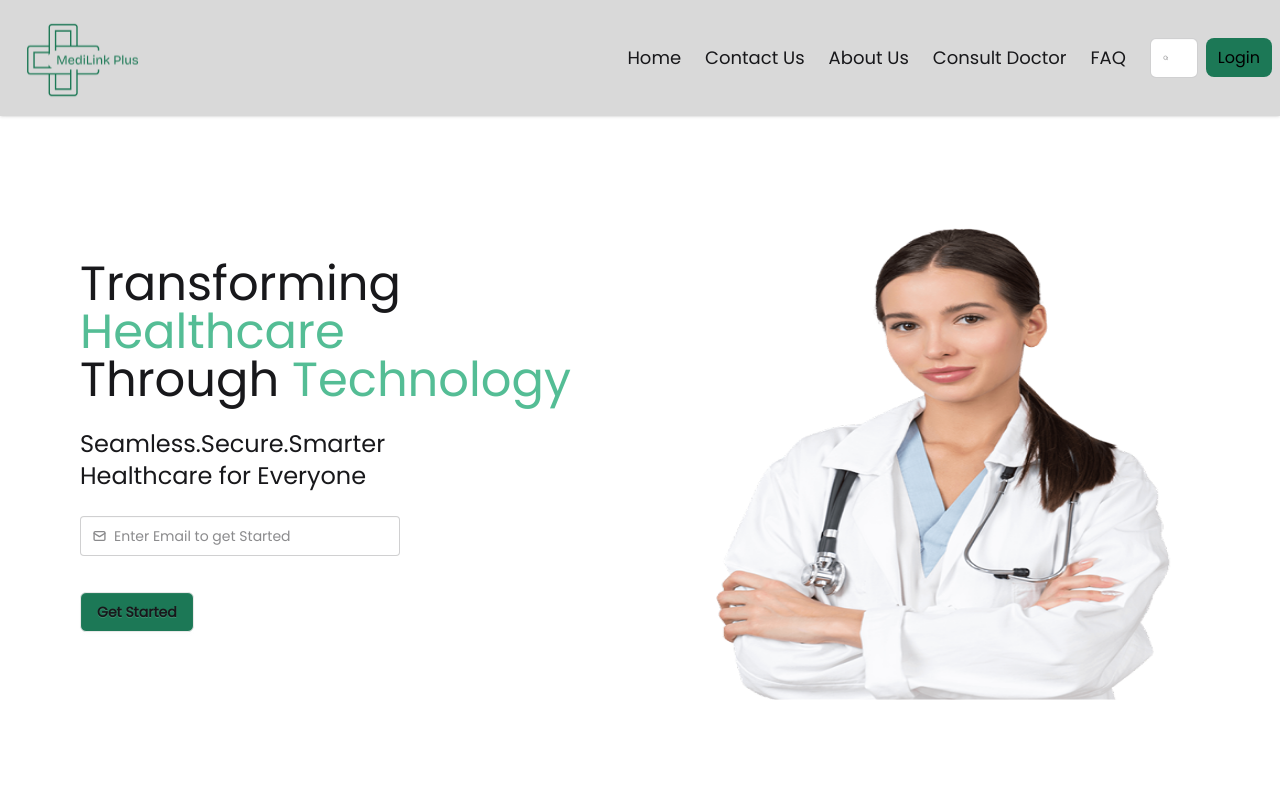
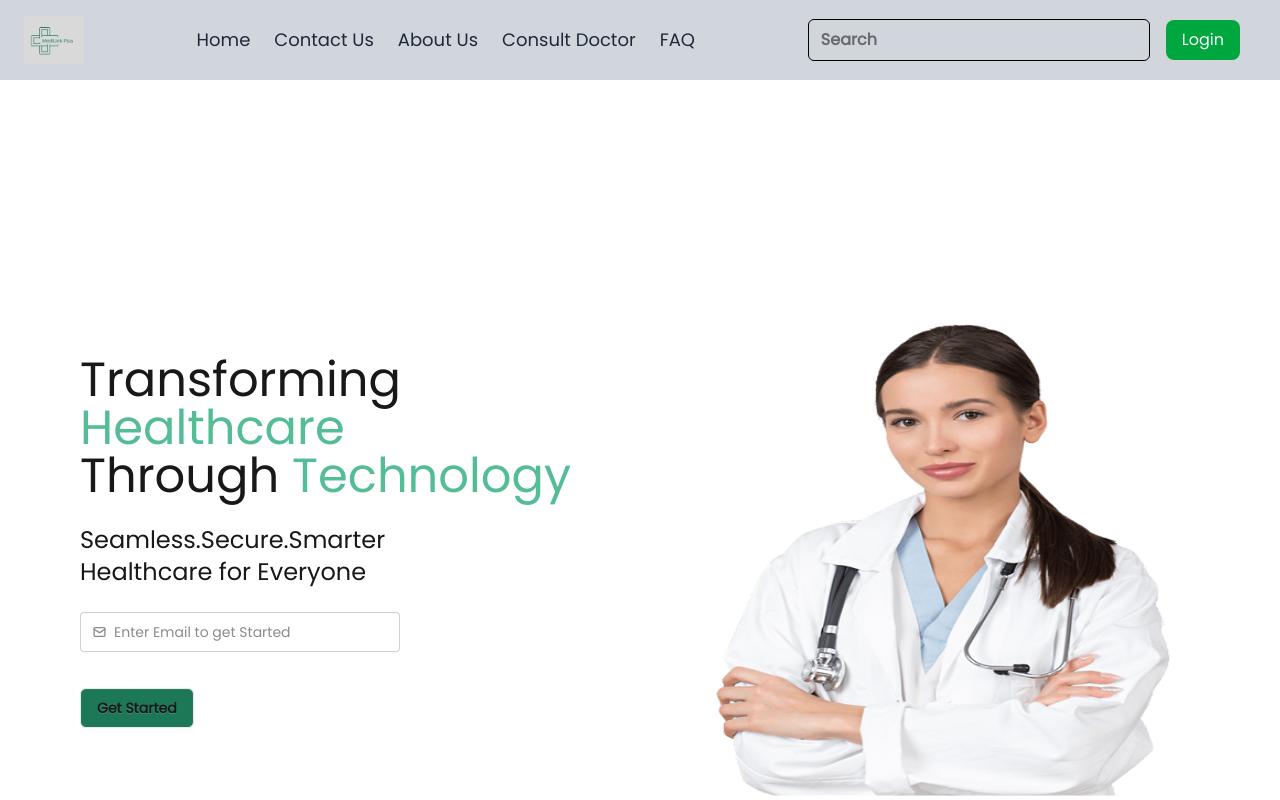
Before and after one commit to Vanshvala23/Med-Tech, a React (Vite) app in the folder client/: page / in a window 1280 px wide. Shown: the top 800 px of the page. Built offline with nearby package versions, Linux system fonts and the light colour scheme.

Commit message:
Created and updated modules

```diff
--- a/client/index.html
+++ b/client/index.html
@@ -4,6 +4,7 @@
     <meta charset="UTF-8" />
     <link rel="icon" type="image/svg+xml" href="/Logo.jpg" />
     <meta name="viewport" content="width=device-width, initial-scale=1.0" />
+    <link href="/client/src/index.css" rel="stylesheet" />
     <title>MedilinkPlus</title>
   </head>
   <body>
--- a/client/package.json
+++ b/client/package.json
@@ -11,7 +11,7 @@
   },
   "dependencies": {
     "@tailwindcss/postcss": "^4.0.15",
-    "@tailwindcss/vite": "^4.0.15",
+    "@tailwindcss/vite": "^4.0.17",
     "postcss": "^8.5.3",
     "react": "^19.0.0",
     "react-dom": "^19.0.0",
@@ -19,7 +19,7 @@
     "react-router-dom": "^7.4.0",
     "react-slick": "^0.30.3",
     "slick-carousel": "^1.8.1",
-    "tailwindcss": "^4.0.15"
+    "tailwindcss": "^4.0.17"
   },
   "devDependencies": {
     "@eslint/js": "^9.21.0",
--- a/client/src/components/AboutUs.jsx
+++ b/client/src/components/AboutUs.jsx
@@ -4,11 +4,11 @@ import { Link } from 'react-router-dom'
 function AboutUs() {
   return (
     <>
-      <Link to ="/">
+      {/* <Link to ="/">
         <button className="bg-[#1c7856] mt-35 rounded-full font-bold px-4 py-2 hover:bg-green-300 duration-300 cursor-pointer ">
           Back
         </button>
-      </Link>
+      </Link> */}
       <div className="max-w-screen-2xl container mx-auto md:px-20 px-4 my-30">
         <div>
           <h1 className="text-3xl font-semibold md:text-3xl mt-15">
--- a/client/src/components/Contact.jsx
+++ b/client/src/components/Contact.jsx
@@ -10,11 +10,11 @@ function Contact() {
     return (
       <>
         <div className="max w-scrren-2xl container mx-auto md:px-20 px-4 flex flex-col md:flex-row">
-          <div className=" w-full order-2 md:order-1 md:w-1/2 mt-40">
+          <div className=" w-full order-2 md:order-1 md:w-1/2 mt-20">
             <h1 className="font-bold text-4xl">
               Contact <span className="text-[#1c7856] font-bold">Us</span>
             </h1>
-            <div className="mt-5 space-y-2">
+            <div className="mt-4 space-y-2">
               <span>Name :</span>
               <br />
               {errors.name && (
--- a/client/src/components/Faq.jsx
+++ b/client/src/components/Faq.jsx
@@ -9,7 +9,7 @@ function Faq() {
           Frequently asked Questions (FAQ){" "}
           <span className="font-bold text-[#1c7856]">MediLinkPlus</span>
         </h1>
-        <div className="mt-60 w-90 md:w-400">
+        <div className="mt-40 w-90 md:w-400">
           <div className="collapse collapse-arrow bg-base-100 border border-black">
             <input type="radio" name="my-accordion-2" defaultChecked />
             <div className="collapse-title font-semibold">
--- a/client/src/components/Footer.jsx
+++ b/client/src/components/Footer.jsx
@@ -5,7 +5,7 @@ function Footer() {
     return (
         <div>
             <hr/>
-          <footer className="footer sm:footer-horizontal bg-[#d9d9d9] text-base-content p-10">
+          <footer className="footer sm:footer-horizontal bg-gray-500 text-base-content p-10">
             <nav>
               <h6 className="footer-title">Services</h6>
               <a className="link link-hover">Help center</a>
@@ -28,7 +28,7 @@ function Footer() {
               <a className="link link-hover">Data security</a>
             </nav>
           </footer>
-          <footer className="footer bg-[#d9d9d9] text-base-content border-[#d9d9d9] border-t px-10 py-4">
+          <footer className="footer bg-gray-500 text-base-content border-t px-10 py-4">
             <aside className="grid-flow-col items-center">
               <img src={Logo} className="w-20 h-20 " />
               <path d="M22.672 15.226l-2.432.811.841 2.515c.33 1.019-.209 2.127-1.23 2.456-1.15.325-2.148-.321-2.463-1.226l-.84-2.518-5.013 1.677.84 2.517c.391 1.203-.434 2.542-1.831 2.542-.88 0-1.601-.564-1.86-1.314l-.842-2.516-2.431.809c-1.135.328-2.145-.317-2.463-1.229-.329-1.018.211-2.127 1.231-2.456l2.432-.809-1.621-4.823-2.432.808c-1.355.384-2.558-.59-2.558-1.839 0-.817.509-1.582 1.327-1.846l2.433-.809-.842-2.515c-.33-1.02.211-2.129 1.232-2.458 1.02-.329 2.13.209 2.461 1.229l.842 2.515 5.011-1.677-.839-2.517c-.403-1.238.484-2.553 1.843-2.553.819 0 1.585.509 1.85 1.326l.841 2.517 2.431-.81c1.02-.33 2.131.211 2.461 1.229.332 1.018-.21 2.126-1.23 2.456l-2.433.809 1.622 4.823 2.433-.809c1.242-.401 2.557.484 2.557 1.838 0 .819-.51 1.583-1.328 1.847m-8.992-6.428l-5.01 1.675 1.619 4.828 5.011-1.674-1.62-4.829z"></path>
--- a/client/src/components/Navbar.jsx
+++ b/client/src/components/Navbar.jsx
@@ -1,130 +1,55 @@
-import React, { useEffect, useState } from "react";
+import React, { useState, useEffect } from "react";
 import Logo from "../../public/Logo.jpg";
 import Login from "./Login";
 
 function Navbar() {
   const [sticky, setSticky] = useState(false);
+
   useEffect(() => {
     const handleScroll = () => {
-      if (window.scrollY > 0) {
-        setSticky(true);
-      } else {
-        setSticky(false);
-      }
+      setSticky(window.scrollY > 50);
     };
     window.addEventListener("scroll", handleScroll);
-    return () => {
-      window.removeEventListener("scroll", handleScroll);
-    };
+    return () => window.removeEventListener("scroll", handleScroll);
   }, []);
-  const navItems = (
-    <>
-      <li>
-        <a href="/" className="text-lg">
-          Home
-        </a>
-      </li>
-      <li>
-        <a href="/contact" className="text-lg">
-          Contact Us
-        </a>
-      </li>
-      <li>
-        <a href="/about" className="text-lg">
-          About Us
-        </a>
-      </li>
-      <li>
-        <a className="text-lg">Consult Doctor</a>
-      </li>
-      <li>
-        <a href="/faq" className="text-lg">
-          FAQ
-        </a>
-      </li>
-    </>
-  );
+
   return (
     <>
-      <div
-        className={`max-w-screen container-auto mx:auto fixed top-0 left-0 right-0  ${
-          sticky
-            ? "sticky-navbar shadow-md bg-base-400 duration-300 transition-all ease-in-out"
-            : ""
+      <nav
+        className={`fixed top-0 left-0 right-0 z-50 w-full ${
+          sticky ? "bg-gray-300 shadow-lg" : "bg-gray-300"
         }`}
       >
-        <div className="navbar bg-[#d9d9d9] shadow-sm">
-          <div className="navbar-start">
-            <div className="dropdown">
-              <div
-                tabIndex={0}
-                role="button"
-                className="btn btn-ghost lg:hidden"
-              >
-                <svg
-                  xmlns="http://www.w3.org/2000/svg"
-                  className="h-5 w-5"
-                  fill="none"
-                  viewBox="0 0 24 24"
-                  stroke="currentColor"
-                >
-                  {" "}
-                  <path
-                    strokeLinecap="round"
-                    strokeLinejoin="round"
-                    strokeWidth="2"
-                    d="M4 6h16M4 12h8m-8 6h16"
-                  />{" "}
-                </svg>
-              </div>
-              <ul
-                tabIndex={0}
-                className="menu menu-sm dropdown-content bg-white rounded-box z-1 mt-3 w-52 p-2 shadow"
-              >
-                {navItems}
-              </ul>
+        <div className="max-w-screen-xl mx-auto flex items-center justify-between px-6 py-4">
+          <a href="/">
+            <img src={Logo} alt="Logo" className="h-12 w-auto object-contain" />
+          </a>
+          <ul className="hidden md:flex space-x-6 text-lg text-gray-800">
+            <li><a href="/" className="hover:text-gray-600">Home</a></li>
+            <li><a href="/contact" className="hover:text-gray-600">Contact Us</a></li>
+            <li><a href="/about" className="hover:text-gray-600">About Us</a></li>
+            <li><a href="#" className="hover:text-gray-600">Consult Doctor</a></li>
+            <li><a href="/faq" className="hover:text-gray-600">FAQ</a></li>
+          </ul>
+          <div className="flex items-center space-x-4">
+            <div className="hidden md:block font-black text-black">
+              <input
+                type="search"
+                placeholder="Search"
+                className="px-3 py-2 border rounded-md outline-black border-black"
+              />
             </div>
-            <img src={Logo} className="h-25 w-40 object-cover" alt="" />
-          </div>
-          <div className="navbar-end space-x-2">
-            <div className="navbar-center hidden lg:flex">
-              <ul className="menu menu-horizontal px-1">{navItems}</ul>
-            </div>
-            <div className="hidden md:block">
-              <label className=" px-3 py-2 border rounded-md input">
-                <svg
-                  className="h-[1em] opacity-50"
-                  xmlns="http://www.w3.org/2000/svg"
-                  viewBox="0 0 24 24"
-                >
-                  <g
-                    strokeLinejoin="round"
-                    strokeLinecap="round"
-                    strokeWidth="2.5"
-                    fill="none"
-                    stroke="currentColor"
-                  >
-                    <circle cx="11" cy="11" r="8"></circle>
-                    <path d="m21 21-4.3-4.3"></path>
-                  </g>
-                </svg>
-                <input type="search" required placeholder="Search" />
-              </label>
-            </div>
-            <div className="">
-              <a
-                className="bg-[#1c7856] text-black px-3 py-2 rounded-lg hover:bg-green-200 cursor-pointer duration-300"
-                onClick={() =>
-                  document.getElementById("my_modal_3").showModal()
-                }
-              >
-                Login
-              </a>
-              <Login />
-            </div>
+            <button
+              className="bg-green-600 text-white px-4 py-2 rounded-lg cursor-pointer"
+              onClick={() => document.getElementById("my_modal_3").showModal()}
+            >
+              Login
+            </button>
+            <Login />
           </div>
         </div>
-      </div>
+      </nav>
+      <div className="pt-20 md:pt-24"></div>
     </>
   );
 }
```
Also changed, not shown: 1 other file (tests, documents, lock files or other folders).
